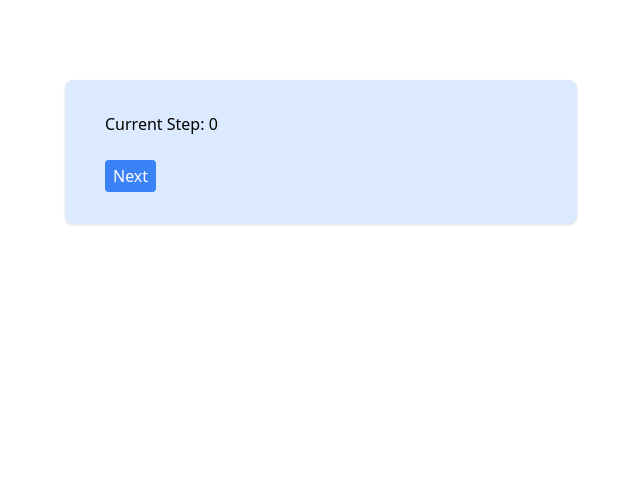
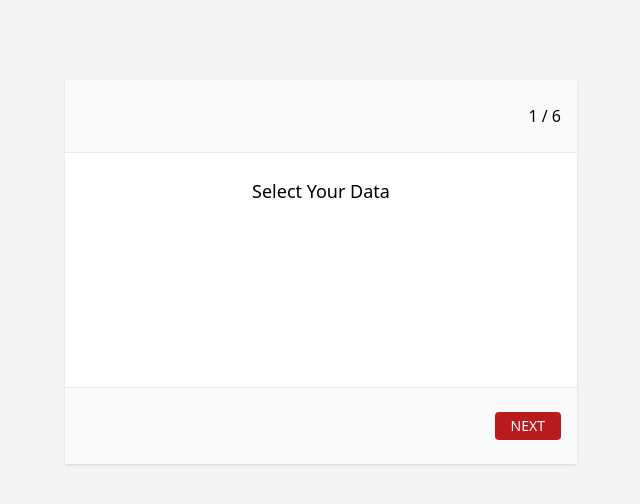
Before and after one commit to jainpranayr/livastro, a React (Vite) app: page / in a window 1280 px wide. Shown: the top 504 px of the page, without its empty margins (319-959 px from the left). Built offline with nearby package versions, Linux system fonts and the light colour scheme.

Commit message:
💄 finish ui and context changes

```diff
--- a/src/App.tsx
+++ b/src/App.tsx
@@ -1,59 +1,16 @@
-import { useAppContext } from './context/AppContext'
+import Card from './components/Card'
+import CardFooter from './components/CardFooter'
+import CardHeader from './components/CardHeader'
+import Form from './components/Form'
 
 function App() {
-	const {
-		state,
-		next,
-		prev,
-		isFirstQuestion,
-		isLastQuestion,
-		submit,
-		isSubmitted,
-		allAnswers,
-	} = useAppContext()
-
 	return (
-		<div className="mx-auto my-20 max-w-lg bg-blue-100 py-8 px-4 shadow sm:rounded-lg sm:px-10">
-			<h1>Current Step: {state.currentStep}</h1>
-
-			<div className="mt-6 flex flex-row gap-5">
-				{!isFirstQuestion && (
-					<button
-						onClick={prev}
-						className="rounded bg-blue-500  px-2 py-1 text-white">
-						Prvious
-					</button>
-				)}
-
-				{isLastQuestion ? (
-					<button
-						onClick={submit}
-						className="rounded bg-blue-500  px-2 py-1 text-white">
-						Submit
-					</button>
-				) : (
-					<button
-						onClick={next}
-						className="rounded bg-blue-500  px-2 py-1 text-white">
-						Next
-					</button>
-				)}
-			</div>
-
-			{isSubmitted && (
-				<>
-					<hr className="my-10 h-1 bg-gray-50" />
-					<div>
-						{state.questions.map(question => (
-							<p key={question.questionid}>{question.question}</p>
-						))}
-
-						{Object.values(allAnswers).map((answer, idx) => (
-							<p key={idx}>{answer ?? 'answer'}</p>
-						))}
-					</div>
-				</>
-			)}
+		<div className="min-h-screen w-screen bg-zinc-100 py-20 px-4">
+			<Card>
+				<CardHeader />
+				<Form />
+				<CardFooter />
+			</Card>
 		</div>
 	)
 }
--- /dev/null
+++ b/src/assets/icons.tsx
@@ -0,0 +1,15 @@
+import { SVGProps } from 'react'
+
+export const LeftArrowIcon = (props: SVGProps<SVGSVGElement>) => (
+	<svg
+		width={800}
+		height={800}
+		viewBox="0 0 20 20"
+		xmlns="http://www.w3.org/2000/svg"
+		{...props}>
+		<path
+			d="M17 9H5.414l3.293-3.293a.999.999 0 1 0-1.414-1.414l-5 5a.999.999 0 0 0 0 1.414l5 5a.997.997 0 0 0 1.414 0 .999.999 0 0 0 0-1.414L5.414 11H17a1 1 0 1 0 0-2z"
+			fill="#5C5F62"
+		/>
+	</svg>
+)
--- /dev/null
+++ b/src/components/Button.tsx
@@ -0,0 +1,15 @@
+import React, { ButtonHTMLAttributes } from 'react'
+
+type ButtonProps = ButtonHTMLAttributes<HTMLButtonElement>
+
+const Button = ({ className, children, ...props }: ButtonProps) => {
+	return (
+		<button
+			className={`max-w-max rounded bg-red-700 py-1 px-4 text-sm uppercase text-white ${className}`}
+			{...props}>
+			{children}
+		</button>
+	)
+}
+
+export default Button
--- /dev/null
+++ b/src/components/Card.tsx
@@ -0,0 +1,11 @@
+import { ReactNode } from 'react'
+
+const Card = ({ children }: { children: ReactNode }) => {
+	return (
+		<div className="mx-auto flex h-96 max-w-lg flex-col divide-y rounded-sm shadow">
+			{children}
+		</div>
+	)
+}
+
+export default Card
--- /dev/null
+++ b/src/components/CardFooter.tsx
@@ -0,0 +1,20 @@
+import { useAppContext } from '../context/AppContext'
+import Button from './Button'
+
+const CardFooter = () => {
+	const { isLastQuestion, isSubmitted, next, submit } = useAppContext()
+
+	return (
+		<div className="flex items-center bg-slate-50 px-4 py-6">
+			{isSubmitted ? (
+				<p className="w-full text-center">Thank you for submitting the form!</p>
+			) : (
+				<Button className="ml-auto" onClick={isLastQuestion ? submit : next}>
+					{isLastQuestion ? 'Submit' : 'Next'}
+				</Button>
+			)}
+		</div>
+	)
+}
+
+export default CardFooter
--- /dev/null
+++ b/src/components/CardHeader.tsx
@@ -0,0 +1,23 @@
+import { LeftArrowIcon } from '../assets/icons'
+import { useAppContext } from '../context/AppContext'
+
+const CardHeader = () => {
+	const { isFirstQuestion, prev, state, totalQuestions } = useAppContext()
+	const { currentStep } = state
+
+	return (
+		<div className="flex items-center bg-slate-50 px-4 py-6">
+			{!isFirstQuestion && (
+				<LeftArrowIcon
+					className="h-6 w-6 cursor-pointer text-black"
+					onClick={prev}
+				/>
+			)}
+			<div className="ml-auto max-w-max">
+				<span>{currentStep + 1}</span> / <span>{totalQuestions}</span>
+			</div>
+		</div>
+	)
+}
+
+export default CardHeader
--- /dev/null
+++ b/src/components/Details.tsx
@@ -0,0 +1,21 @@
+import { ReactNode } from 'react'
+
+export const DetailRow = ({ children }: { children: ReactNode }) => {
+	return (
+		<div className="flex items-center justify-start space-x-3">
+			<div>{children}</div>
+		</div>
+	)
+}
+
+export const DetailLabel = ({ label }: { label: string }) => {
+	return <span className="mr-4 text-gray-700">{label}:</span>
+}
+
+export const DetailValue = ({ value }: { value: string | string[] | null }) => {
+	return (
+		<span className={`truncate ${value ? 'text-gray-800' : 'text-red-500'}`}>
+			{value || 'Not Answerd'}
+		</span>
+	)
+}
--- /dev/null
+++ b/src/components/Form.tsx
@@ -0,0 +1,35 @@
+import { useAppContext } from '../context/AppContext'
+import { DetailLabel, DetailRow, DetailValue } from './Details'
+
+const Form = () => {
+	const { currentQuestion, isSubmitted, allAnswers } = useAppContext()
+
+	return (
+		<>
+			{isSubmitted ? (
+				<div className="w-full flex-1 bg-white">
+					<p className="my-6 block text-center text-lg capitalize">
+						Your Answers:
+					</p>
+					<dl className="mx-auto max-w-max">
+						{Object.entries(allAnswers).map(([question, answer]) => (
+							<DetailRow key={question}>
+								<DetailLabel label={question} />
+								<DetailValue value={answer} />
+							</DetailRow>
+						))}
+					</dl>
+				</div>
+			) : (
+				<form className="w-full flex-1 bg-white">
+					<label className="my-6 block text-center text-lg capitalize">
+						{currentQuestion.question}
+					</label>
+					{/* render form inputs here */}
+				</form>
+			)}
+		</>
+	)
+}
+
+export default Form
--- a/src/context/AppContext.tsx
+++ b/src/context/AppContext.tsx
@@ -1,16 +1,20 @@
 import { createContext, ReactNode, useContext, useState } from 'react'
 import { QuestionData } from '../data'
 import { Question } from '../types'
+
+type Answer = {
+	[question: string]: string | string[] | null
+}
 
 type AppState = {
 	currentStep: number
 	currentQuestion: Question
 	currentAnswer: string | string[] | null
-	answers: Record<string, string | string[]>
+	answers: Answer
 	questions: Question[]
 }
 
-export const AppContext = createContext<{
+type AppContextType = {
 	state: AppState
 	totalQuestions: number
 	currentQuestion: Question
@@ -21,18 +25,22 @@ export const AppContext = createContext<{
 	isFirstQuestion: boolean
 	isLastQuestion: boolean
 	isSubmitted: boolean
-	updateAnswer: (questionId: number, answer: string | string[]) => void
-	allAnswers: Record<string, string | string[]>
-}>({
-	state: {
-		currentStep: 0,
-		currentQuestion: QuestionData.questions[0],
-		currentAnswer: null,
-		answers: {},
-		questions: QuestionData.questions,
-	},
+	updateAnswer: (question: string, answer: string | string[]) => void
+	allAnswers: Answer
+}
+
+const DEFAULT_STATE: AppState = {
+	currentStep: 0,
+	currentQuestion: QuestionData.questions[0],
+	currentAnswer: null,
+	answers: {},
+	questions: QuestionData.questions,
+}
+
+export const AppContext = createContext<AppContextType>({
+	state: DEFAULT_STATE,
 	totalQuestions: 0,
-	currentQuestion: QuestionData.questions[0],
+	currentQuestion: DEFAULT_STATE.currentQuestion,
 	currentQuestionAnswers: null,
 	next: () => {},
 	prev: () => {},
@@ -40,18 +48,12 @@ export const AppContext = createContext<{
 	isFirstQuestion: true,
 	isLastQuestion: false,
 	isSubmitted: false,
-	updateAnswer: (questionId: number, answer: string | string[]) => {},
+	updateAnswer: () => {},
 	allAnswers: {},
 })
 
 export const AppContextProvider = ({ children }: { children: ReactNode }) => {
-	const [state, setState] = useState<AppState>({
-		currentStep: 0,
-		currentQuestion: QuestionData.questions[0],
-		currentAnswer: null,
-		answers: {},
-		questions: QuestionData.questions,
-	})
+	const [state, setState] = useState<AppState>(DEFAULT_STATE)
 	const [isSubmitted, setIsSubmitted] = useState<boolean>(false)
 
 	const totalQuestions = state.questions.length
@@ -61,39 +63,31 @@ export const AppContextProvider = ({ children }: { children: ReactNode }) => {
 	const isLastQuestion = state.currentStep === totalQuestions - 1
 	const allAnswers = state.answers
 
+	const updateState = (step: number) => {
+		const question = state.questions[step]
+		const answer = state.answers[question.question] || null
+
+		setState(prevState => ({
+			...prevState,
+			currentStep: step,
+			currentQuestion: question,
+			currentAnswer: answer,
+			answers: {
+				...prevState.answers,
+				[prevState.currentQuestion.question]: prevState.currentAnswer,
+			},
+		}))
+	}
+
 	const next = () => {
 		if (state.currentStep < totalQuestions - 1) {
-			setState(prevState => ({
-				...prevState,
-				currentStep: prevState.currentStep + 1,
-				currentQuestion: prevState.questions[prevState.currentStep + 1],
-				answers: {
-					...prevState.answers,
-					[prevState.currentQuestion.questionid]: prevState.currentAnswer,
-				},
-				currentAnswer:
-					prevState.answers[
-						prevState.questions[prevState.currentStep + 1].questionid
-					] || null,
-			}))
+			updateState(state.currentStep + 1)
 		}
 	}
 
 	const prev = () => {
 		if (state.currentStep > 0) {
-			setState(prevState => ({
-				...prevState,
-				currentStep: prevState.currentStep - 1,
-				currentQuestion: prevState.questions[prevState.currentStep - 1],
-				answers: {
-					...prevState.answers,
-					[prevState.currentQuestion.questionid]: prevState.currentAnswer,
-				},
-				currentAnswer:
-					prevState.answers[
-						prevState.questions[prevState.currentStep - 1].questionid
-					] || null,
-			}))
+			updateState(state.currentStep - 1)
 
 			if (isSubmitted) {
 				setIsSubmitted(false)
@@ -106,13 +100,13 @@ export const AppContextProvider = ({ children }: { children: ReactNode }) => {
 		setIsSubmitted(true)
 	}
 
-	const updateAnswer = (questionId: number, answer: string | string[]) => {
+	const updateAnswer = (question: string, answer: string | string[]) => {
 		setState(prevState => ({
 			...prevState,
 			currentAnswer: answer,
 			answers: {
 				...prevState.answers,
-				[questionId]: answer,
+				[question]: answer,
 			},
 		}))
 	}
--- a/src/types/index.ts
+++ b/src/types/index.ts
@@ -10,7 +10,7 @@ export type QuestionOption = {
 export type Question = {
 	questionid: number
 	question: string
-	questiontype: string
+	questiontype: 'Radio' | 'Checkbox' | 'Dropdown' | 'Textarea' | 'Date'
 	attributetype: number
 	validation: boolean
 	questionoption: QuestionOption[]
```
